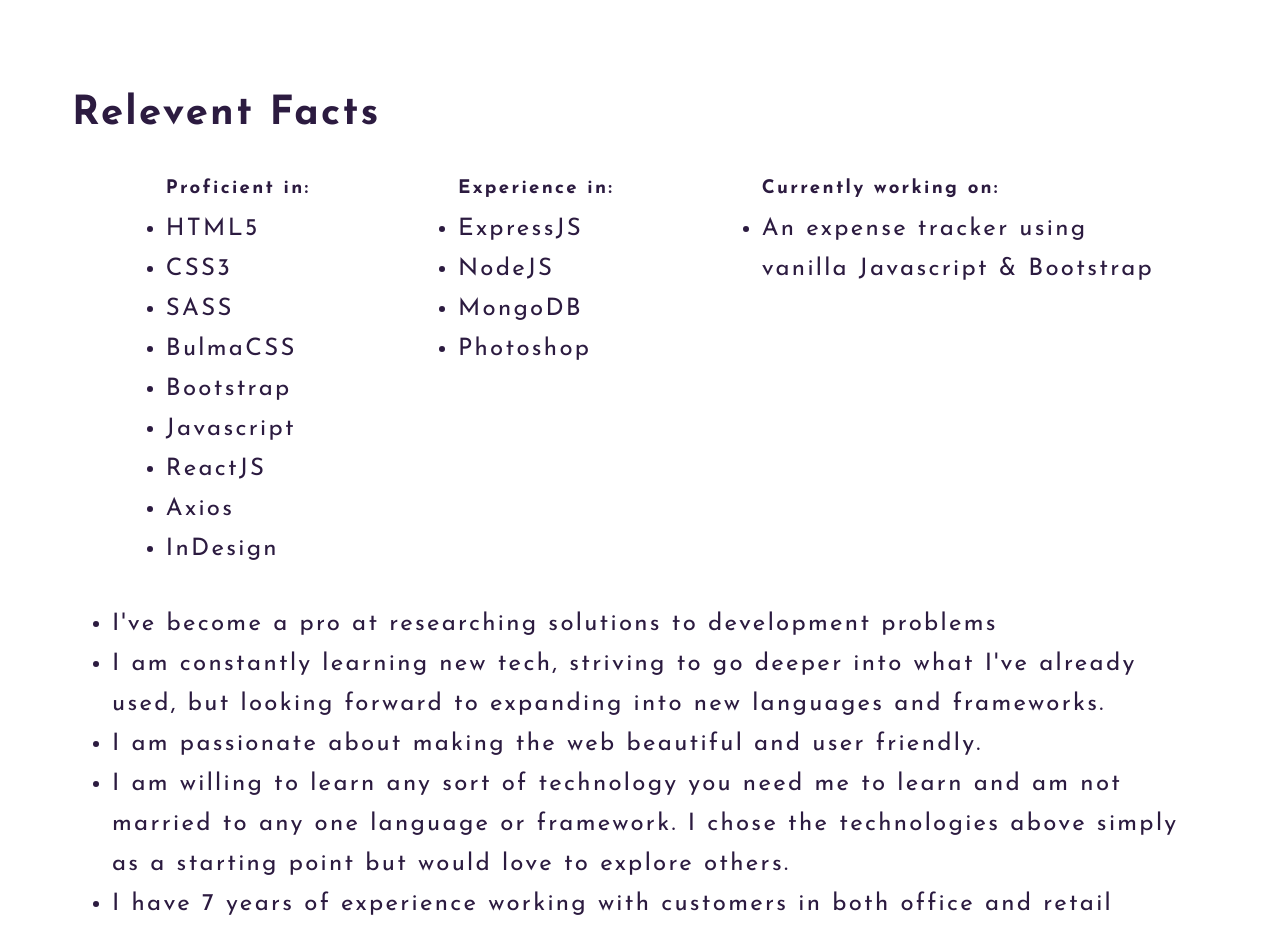
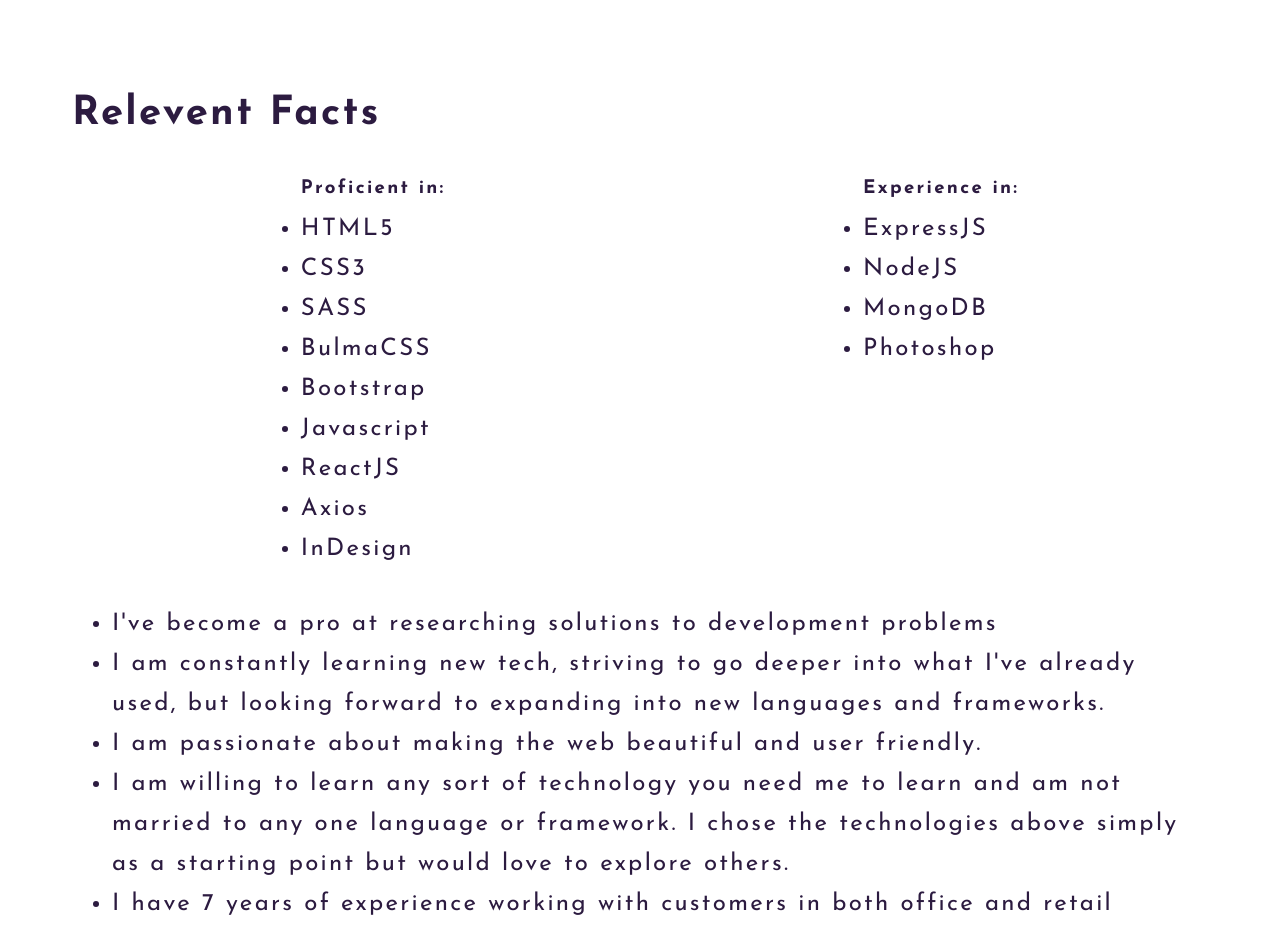
Before and after one commit to laura-ross/portfolio, a React (Create React App) app: page / in a window 1280 px wide. Shown: the part 7805-8734 px from the top of the page. Built offline with nearby package versions, Linux system fonts and the light colour scheme.

Commit message:
Content modification under Skills section

```diff
--- a/src/App.js
+++ b/src/App.js
@@ -213,11 +213,6 @@ function App() {
                 <li>MongoDB</li>
                 <li>Photoshop</li>
               </ul>
-              <ul>
-                <h3>Currently working on:</h3>
-                <li><p>An expense tracker using</p>
-                <p>vanilla Javascript & Bootstrap</p></li>
-              </ul>
               </div>
               <ul>
                 <li>I've become a pro at researching solutions to development problems</li>
```
